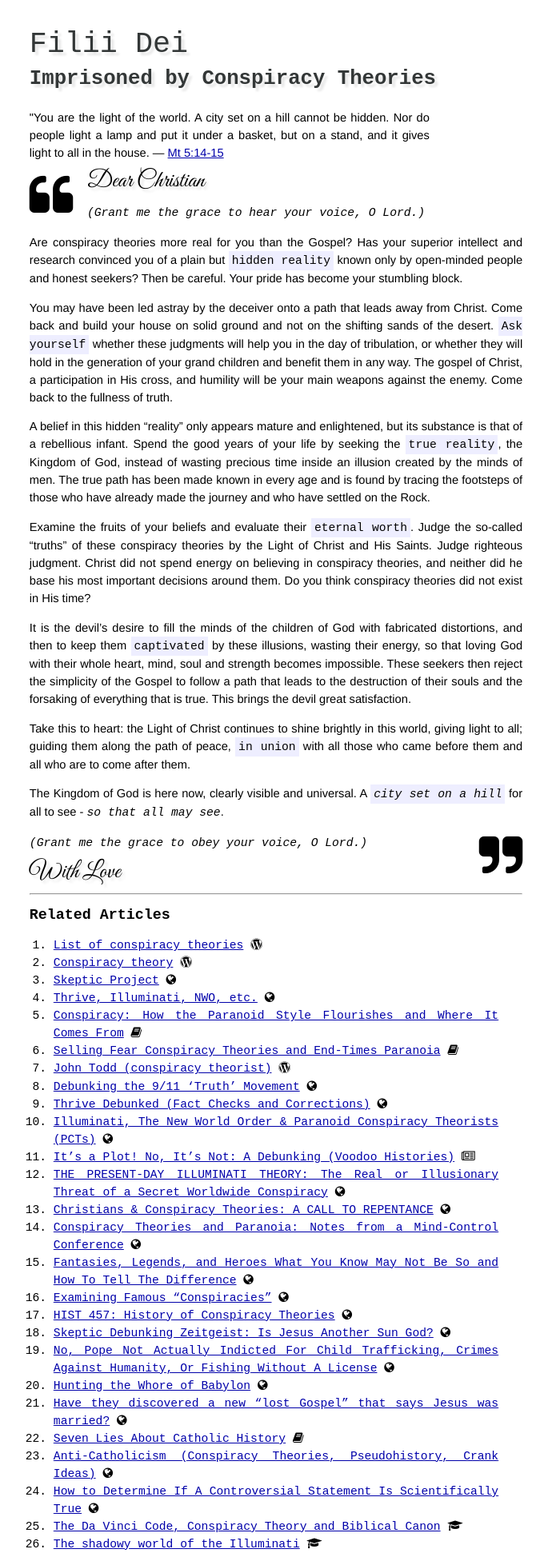
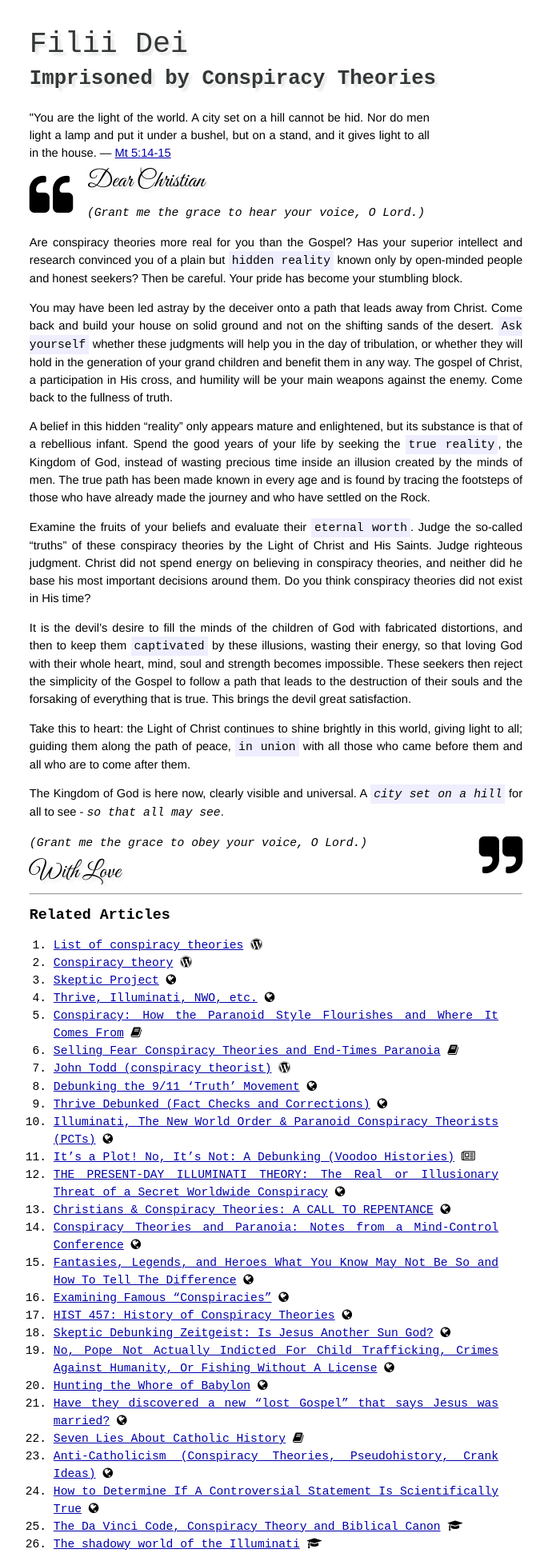
Before and after one commit to afrikatoliek/afrikatoliek.github.io, a Jekyll site: the page built from _posts/2014-12-15-conspiracy-theories.md, in a window 1280 px wide. Shown: the whole page at 80% size, without its empty margins (295-980 px from the left). Built offline with Jekyll 4.4.1, drawn with Linux system fonts in a browser that asks for light colours; nearby versions of some CDN libraries; some web fonts are replaced; Markdown is read by kramdown in place of the engine named in the settings.

Commit message:
Testing Biblia Bible Verse plugin.

```diff
--- a/_posts/2014-12-15-conspiracy-theories.md
+++ b/_posts/2014-12-15-conspiracy-theories.md
@@ -6,8 +6,11 @@
 {{ page.title }}
 ================
 
-<!-- Bible Verse. http://biblia.com/plugins/BibleVerse -->
-<biblia:bibleverse theme="quotation" resource="esv" width="500" resourcePicker="false" reference="Mt5.14-15"><blockquote style="width:500px;">"You are the light of the world. A city set on a hill cannot be hidden. Nor do people light a lamp and put it under a basket, but on a stand, and it gives light to all in the house. &mdash; <a target="_blank" href = "http://biblia.com/bible/esv/Mt5.14-15">Mt 5:14-15</a></blockquote></biblia:bibleverse>
+<section>
+<biblia:bibleverse theme="header" resource="rsvce" width="500" reference="Mt5.14-15"><blockquote style="width:500px;">"You are the light of the world. A city set on a hill cannot be hid. Nor do men light a lamp and put it under a bushel, but on a stand, and it gives light to all in the house. &mdash; <a target="_blank" href = "http://biblia.com/bible/rsvce/Mt5.14-15">Mt 5:14-15</a></blockquote></biblia:bibleverse>
+<script src="//biblia.com/api/logos.biblia.js"></script>
+<script>logos.biblia.init();</script>
+</section>
 
 <i class="fa fa-quote-left fa-4x pull-left"></i> <span class="letter">Dear Christian</span>
 
```
Also changed, not shown: other parts of _posts/2014-12-15-conspiracy-theories.md (+0 -2 lines).
